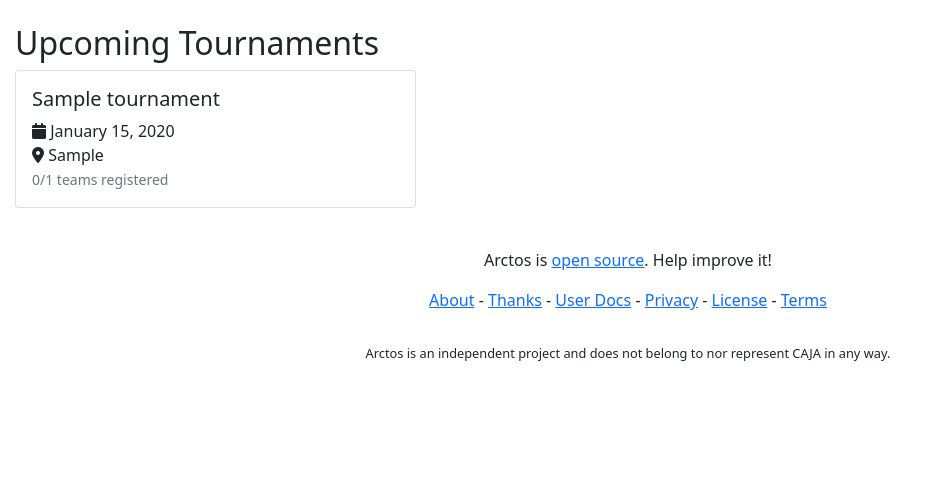
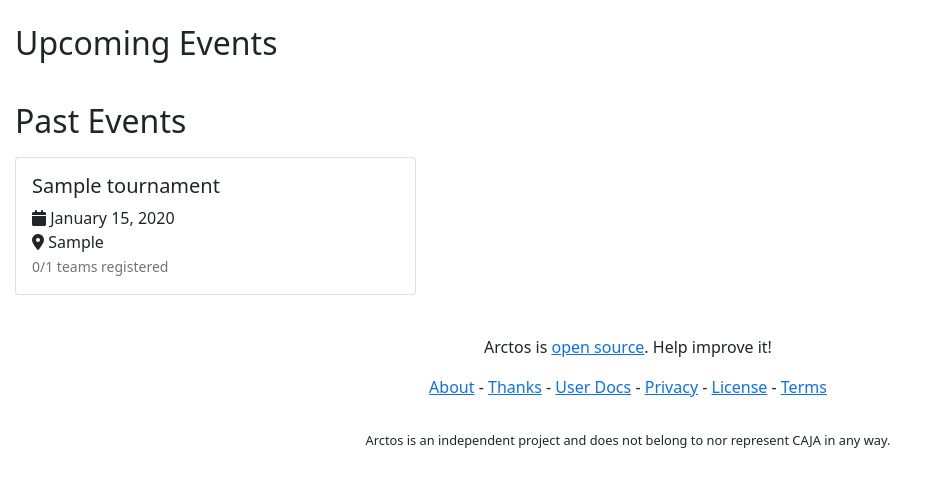
Before and after one commit to parker-macdonald/arctos, a Flask app: page / in a window 1280 px wide. Shown: the part 56-543 px from the top of the page, without its empty margins (0-938 px from the left). Run offline with Flask 3, Linux system fonts and the light colour scheme; tables that the repository leaves empty hold one stand-in row (values such as "Sample post"); parts of the project's set-up code (start-up, migrations or seed data) failed here and were passed over.

Commit message:
fix markdown image display and also make upcoming/past events actually display correctly

```diff
--- a/app/filters.py
+++ b/app/filters.py
@@ -80,7 +80,10 @@ def render_markdown(text):
         output_format="html5",
     )
 
-    return Markup(bleach.linkify(html))
+    html = bleach.linkify(html)
+    # Wrap in a class so CSS can scale images to fit their container
+    html = f'<div class="markdown-content">{html}</div>'
+    return Markup(html)
 
 
 @bp.app_template_filter("localtime")
--- a/templates/base.html
+++ b/templates/base.html
@@ -54,6 +54,12 @@
         .admonition.tip { border-color: #198754; background-color: #e9f7ef; }
         .admonition.warning { border-color: #ffc107; background-color: #fff8e1; }
         .admonition.danger { border-color: #dc3545; background-color: #fdecea; }
+        /* Scale markdown images to fit container */
+        .markdown-content img {
+            max-width: 100%;
+            height: auto;
+            object-fit: contain;
+        }
         /* Style markdown tables */
         .card-body table,
         .card-body table.table {
--- a/templates/index.html
+++ b/templates/index.html
@@ -26,11 +26,15 @@
 
 <div class="row">
     <div class="col-12">
-        <h2>Upcoming Tournaments</h2>
         {% if tournaments %}
-            <div class="row">
+            <h2 class="mb-3">Upcoming Events</h2>
+            <div id="upcoming-events" class="row mb-4"></div>
+            <h2 class="mb-3">Past Events</h2>
+            <div id="past-events" class="row"></div>
+            <div id="all-tournaments" class="d-none" aria-hidden="true">
                 {% for tournament in tournaments %}
-                <div class="col-md-6 col-lg-4">
+                {% set event_end = tournament.end_date or tournament.start_date %}
+                <div class="col-md-6 col-lg-4 tournament-card-wrapper" data-end-date="{{ event_end.isoformat() }}" data-start-date="{{ tournament.start_date.isoformat() }}">
                     <a href="/{{ tournament.url }}" class="card tournament-card text-decoration-none" style="display:block;">
                         <div class="card-body">
                             <h5 class="card-title">{{ tournament.name }}</h5>
@@ -66,10 +70,36 @@
                 </div>
                 {% endfor %}
             </div>
+            <script>
+            (function() {
+                var today = new Date();
+                today.setHours(0, 0, 0, 0);
+                var wrapper = document.getElementById('all-tournaments');
+                var cards = Array.prototype.slice.call(wrapper.querySelectorAll('.tournament-card-wrapper'));
+                var upcoming = document.getElementById('upcoming-events');
+                var past = document.getElementById('past-events');
+                var upcomingList = [], pastList = [];
+                cards.forEach(function(card) {
+                    var endStr = card.getAttribute('data-end-date');
+                    var endDate = new Date(endStr);
+                    endDate.setHours(0, 0, 0, 0);
+                    if (endDate >= today) {
+                        upcomingList.push({ el: card, start: card.getAttribute('data-start-date'), end: endStr });
+                    } else {
+                        pastList.push({ el: card, end: endStr });
+                    }
+                });
+                upcomingList.sort(function(a, b) { return a.start.localeCompare(b.start); });
+                pastList.sort(function(a, b) { return b.end.localeCompare(a.end); });
+                upcomingList.forEach(function(item) { upcoming.appendChild(item.el); });
+                pastList.forEach(function(item) { past.appendChild(item.el); });
+            })();
+            </script>
         {% else %}
+            <h2>Upcoming Events</h2>
             <div class="alert alert-info">
                 <h4>No tournaments available</h4>
-                <p>Check back later for upcoming tournaments!</p>
+                <p>Check back later for upcoming events!</p>
             </div>
         {% endif %}
     </div>
```
